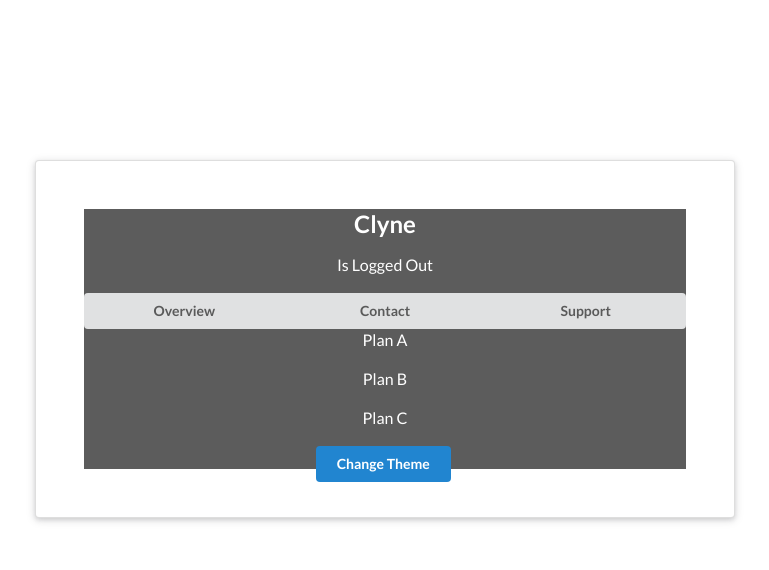
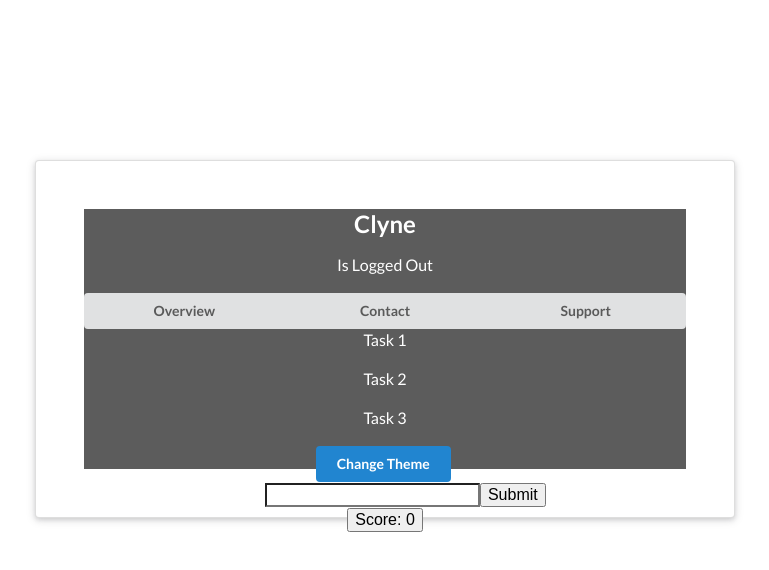
Before and after one commit to clippefuentes/another-practice-react-app, a React (Create React App) app: page / in a window 1280 px wide. Shown: the top 570 px of the page, without its empty margins (255-1024 px from the left). Built offline with nearby package versions, Linux system fonts and the light colour scheme.

Commit message:
use useContext

```diff
--- /dev/null
+++ b/src/components/AddNewTodo.js
@@ -0,0 +1,25 @@
+import React, { useState } from 'react';
+
+const AddNewTodo = ({ addTodos }) => {
+  const [todos, setTodos] = useState('')
+
+  const handleSubmit = (e) => {
+    e.preventDefault();
+    addTodos(todos);
+    setTodos('');
+  }
+
+  return (
+    <form>
+      <label htmlFor='todo'>To Do</label>
+      <input
+        type='text' id='todo'
+        value={todos}
+        onChange={(e) => setTodos(e.target.value)}
+      />
+      <input type='submit' onClick={handleSubmit}/>
+    </form>
+  )
+}
+
+export default AddNewTodo;
--- a/src/components/ToDoList.js
+++ b/src/components/ToDoList.js
@@ -1,11 +1,28 @@
-import React from 'react';
+import React, { useState, useEffect, useContext } from 'react';
 import { ThemeContext } from './../contexts/ThemeContext';
+import AddNewTodo from './AddNewTodo';
 
-class ToDoList extends React.Component {
-  static contextType = ThemeContext;
-  render() {
-    const { isDarkTheme, darkTheme, lightTheme, changeTheme } = this.context;
+const  ToDoList = () => {
+  const { isDarkTheme, darkTheme, lightTheme, changeTheme } = useContext(ThemeContext)
   const theme = isDarkTheme ? darkTheme : lightTheme;
+  const [todos, setTodos] = useState([
+    { text: 'Task 1', id: 1 },
+    { text: 'Task 2', id: 2 },
+    { text: 'Task 3', id: 3 },
+  ])
+
+  const [count, setCount] = useState(0);
+  const addTodos = (newTodo) => {
+    setTodos([
+      ...todos,
+      { text: newTodo, id: todos.length+1 }
+    ])
+  }
+
+  useEffect(() => {
+    console.log('use effect', todos)
+  }, [todos])
+
   return (
     <div
       style={{
@@ -15,18 +32,51 @@ class ToDoList extends React.Component {
         textAlign: 'center'
       }}
     >
-        <p className="item">Plan A</p>
-        <p className="item">Plan B</p>
-        <p className="item">Plan C</p>
+      {
+        todos.map((todo) => {
+          return (
+            <p id={todo.id} className="item">{todo.text}</p>
+          )
+        })
+      }
       <button
         class="ui button primary"
         onClick={changeTheme}
       >
         Change Theme
       </button>
+
+      <AddNewTodo addTodos={addTodos} />
+      <button onClick={() => setCount(count+1)}>Score: {count}</button>
     </div>
   )
 }
-}
+// class ToDoList extends React.Component {
+//   static contextType = ThemeContext;
+//   render() {
+//     const { isDarkTheme, darkTheme, lightTheme, changeTheme } = this.context;
+//     const theme = isDarkTheme ? darkTheme : lightTheme;
+//     return (
+//       <div
+//         style={{
+//           background: theme.background,
+//           color: theme.text,
+//           height: '140px',
+//           textAlign: 'center'
+//         }}
+//       >
+//         <p className="item">Plan A</p>
+//         <p className="item">Plan B</p>
+//         <p className="item">Plan C</p>
+//         <button
+//           class="ui button primary"
+//           onClick={changeTheme}
+//         >
+//           Change Theme
+//         </button>
+//       </div>
+//     )
+//   }
+// }
 
 export default ToDoList
```
Lines whose indentation alone changed are shown as unchanged.
